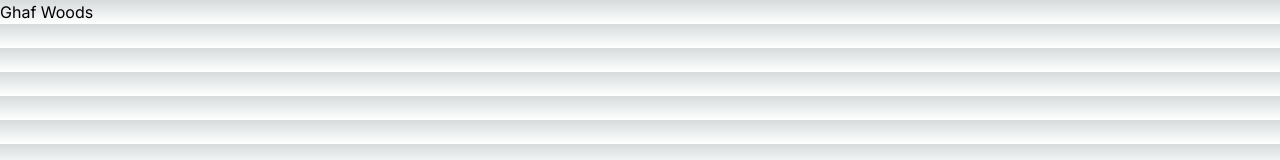
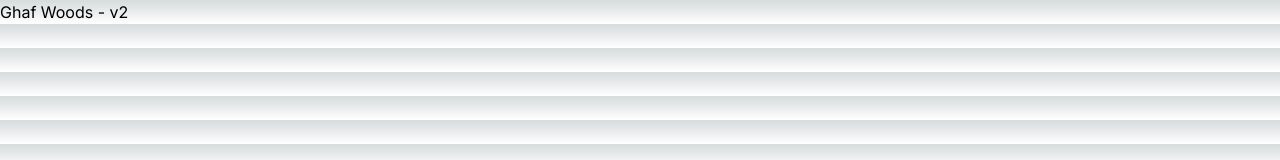
Before and after one commit to Ameer-m/palmarmani, a Next.js app: page /ghaf-woods in a window 1280 px wide. Shown: the top 160 px of the page. Built offline with nearby package versions, Linux system fonts and the light colour scheme.

Commit message:
ghaf-wood v2

```diff
--- a/app/ghaf-woods/page.js
+++ b/app/ghaf-woods/page.js
@@ -1,7 +1,7 @@
 const Ghaf = () => {
     return (
         <div className="text-black">
-            Ghaf Woods
+            Ghaf Woods - v2
         </div>
      );
 }
```
